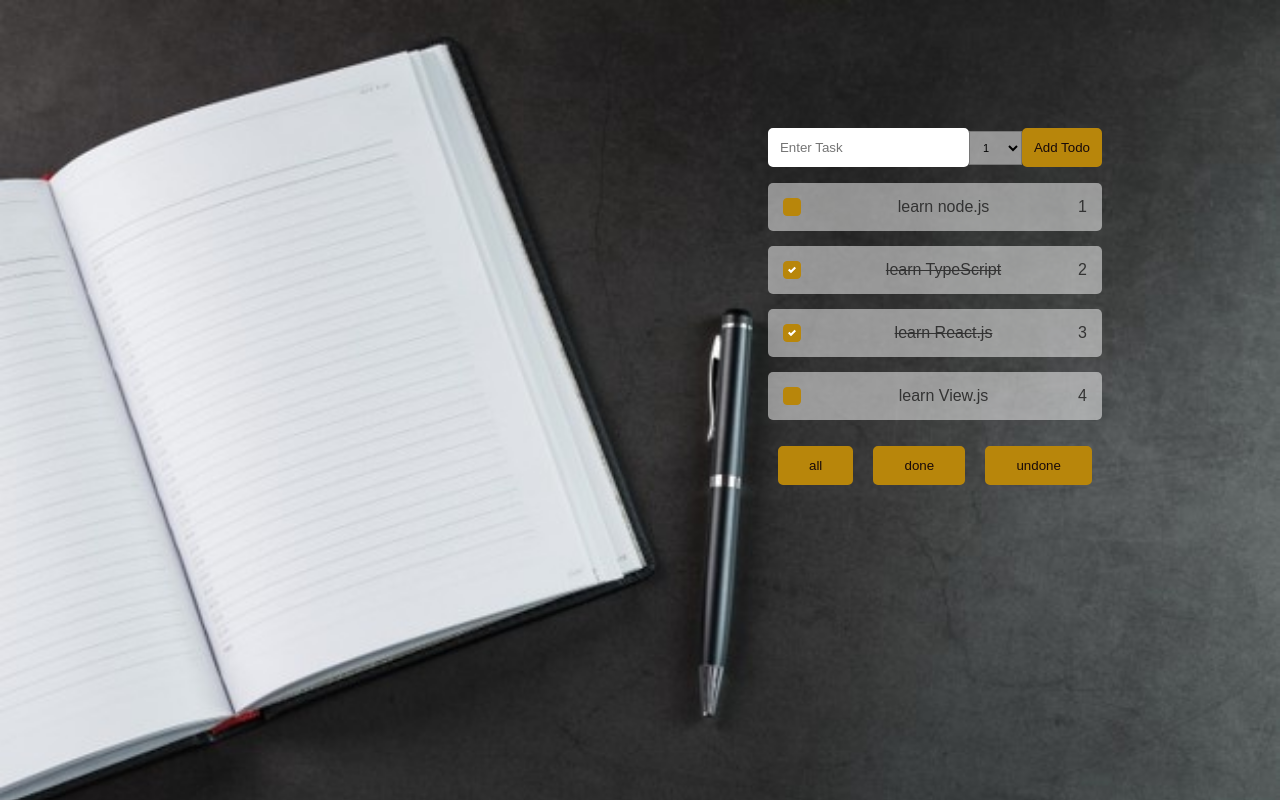
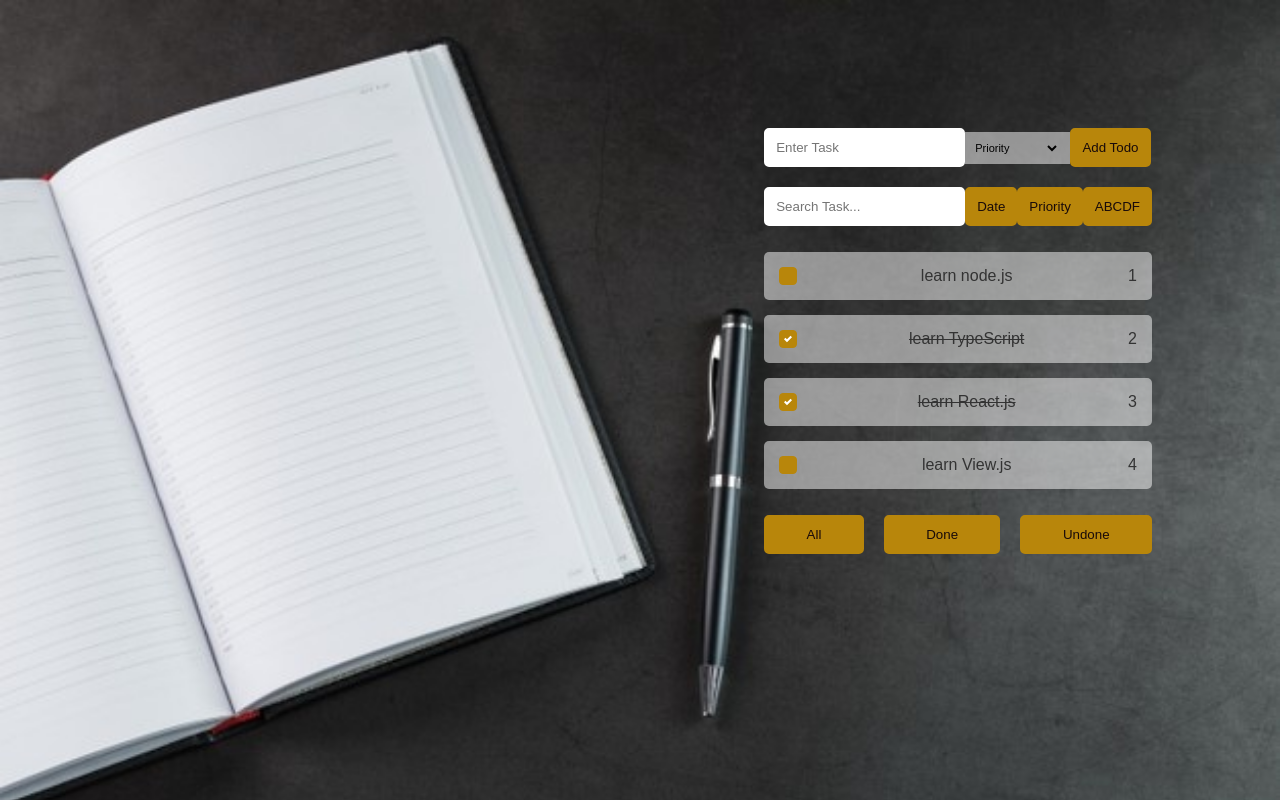
Before and after one commit to LesnovArt/todoList, a React (Create React App) app in the folder todo-react-ts/: page / in a window 1280 px wide. Built offline with nearby package versions, Linux system fonts and the light colour scheme.

Commit message:
added search/sort-button

```diff
--- a/todo-react-ts/src/App.tsx
+++ b/todo-react-ts/src/App.tsx
@@ -6,12 +6,14 @@ import { TodoList } from './components/TodoList';
 enum ActiveTypes {
   ALL = 'all',
   DONE = 'done',
-	UNDONE = 'undone'
+  UNDONE = 'undone',
+  FOUND = 'found'
 }
 
 const App: React.FC = () => {
   const [ todos, setTodos ] = useState(initialTodos);
   const [ activeType, setActiveType ] = useState(ActiveTypes.ALL);
+  const [ query, setQuery ] = useState<string>('');
 
   const toggleTodo: ToggleTodo = (selectedTodo) => {
     const newTodos = todos.map((todo) => {
@@ -43,7 +45,7 @@ const App: React.FC = () => {
     setTodos(filteredTodos);
   };
 
-	const getActiveTodos = (): Array<Todo> => {
+  const getActiveTodos: GetTodos = () => {
     switch (activeType) {
       case ActiveTypes.ALL:
         return todos;
@@ -51,36 +53,81 @@ const App: React.FC = () => {
         return getCompleted();
       case ActiveTypes.UNDONE:
         return getUncompleted();
+      case ActiveTypes.FOUND:
+        return getFoundTodos();
       default:
         return [];
     }
   };
 
-	const getCompleted = (): Array<Todo> => {
+  const getCompleted: GetTodos = () => {
     const completedTodos = todos.filter(({ isDone }) => isDone);
     return completedTodos;
   };
 
-	const getUncompleted = (): Array<Todo> => {
+  const getUncompleted: GetTodos = () => {
     const unCompletedTodos = todos.filter(({ isDone }) => !isDone);
     return unCompletedTodos;
+  };
+
+  const getFoundTodos: GetTodos = () => {
+    let foundString = query;
+    let searchedArray: Array<Todo> = [];
+    if (foundString.length > 0) {
+      searchedArray = todos.filter((todo) => {
+        foundString.toLowerCase();
+        return todo.text.toLowerCase().includes(foundString);
+      });
+    } else {
+      setActiveType(ActiveTypes.ALL);
+    }
+    return searchedArray;
+  };
+
+  const handleChange: HandleChange = (e) => {
+    setQuery(e.target.value);
+    if (e.target.value.length > 3) {
+      setActiveType(ActiveTypes.FOUND);
+    }
   };
 
   return (
     <div className='todoListMain'>
       <div className='header'>
         <AddTodoForm addTodo={addTodo} />
+        <form>
+          <input
+            className='todoForm__input'
+            type='text'
+            value={query}
+            onChange={handleChange}
+            placeholder='Search Task...'
+            maxLength={35}
+            required
+          />
+          <button className='btn ' onClick={() => setActiveType(ActiveTypes.ALL)}>
+            Date
+          </button>
+          <button className='btn ' onClick={() => setActiveType(ActiveTypes.ALL)}>
+            Priority
+          </button>
+          <button className='btn ' onClick={() => setActiveType(ActiveTypes.ALL)}>
+            ABCDF
+          </button>
+        </form>
       </div>
+      <div className='section'>
         <TodoList todos={getActiveTodos()} toggleTodo={toggleTodo} deleteTodo={deleteTodo} />
+      </div>
       <div className='btn-wrapper'>
         <button className='btn nav-btn' onClick={() => setActiveType(ActiveTypes.ALL)}>
-					all
+          All
         </button>
         <button className='btn nav-btn' onClick={() => setActiveType(ActiveTypes.DONE)}>
-					done
+          Done
         </button>
         <button className='btn nav-btn' onClick={() => setActiveType(ActiveTypes.UNDONE)}>
-					undone
+          Undone
         </button>
       </div>
     </div>
--- a/todo-react-ts/src/components/AddTodoForm.css
+++ b/todo-react-ts/src/components/AddTodoForm.css
@@ -3,17 +3,25 @@
 }
 
 .todoForm__input {
+  margin-bottom: 10px;
   padding: 10px;
   border: 2px solid #fff;
   border-radius: 5px;
-	word-wrap: break-word;
+}
+
+.labelForSelect {
+  padding: 10px;
+  background-color: rgba(255, 255, 255, 0.5);
+  font-size: 11px;
 }
 
 .todoForm__select {
   padding: 9px;
   outline: none;
-  background-color: rgba(255, 255, 255, 0.5);
+  border: none;
+  background-color: rgba(255, 255, 255, 0);
   font-size: 11px;
+  cursor: pointer;
 }
 
 .todoForm__btn {
--- a/todo-react-ts/src/components/AddTodoForm.tsx
+++ b/todo-react-ts/src/components/AddTodoForm.tsx
@@ -1,15 +1,15 @@
-import React, { ChangeEvent, FormEvent, useState } from 'react';
+import React, { useState } from 'react';
 import './AddTodoForm.css';
 
 export const AddTodoForm: React.FC<AddTodoFormProps> = ({ addTodo }) => {
   const initialNewTodo: NewTodo = {
     text: '',
-		priority: 1
+    priority: ''
   };
   const [ newTodo, setNewTodo ] = useState(initialNewTodo);
 
-	const setText = (e: ChangeEvent<HTMLInputElement>): void => {
-		const text = e.target.value;
+  const setText: HandleChange = (e) => {
+    const text: string = e.target.value;
 
     setNewTodo({
       ...newTodo,
@@ -17,7 +17,7 @@ export const AddTodoForm: React.FC<AddTodoFormProps> = ({ addTodo }) => {
     });
   };
 
-	const setPriority = (e: ChangeEvent<HTMLSelectElement>): void => {
+  const setPriority: HandleSelect = (e) => {
     const priority = Number(e.target.value);
 
     setNewTodo({
@@ -26,7 +26,7 @@ export const AddTodoForm: React.FC<AddTodoFormProps> = ({ addTodo }) => {
     });
   };
 
-	const handleSubmit = (e: FormEvent<HTMLFormElement>): void => {
+  const handleSubmit: HandleSubmit = (e) => {
     e.preventDefault();
     addTodo(newTodo);
     setNewTodo(initialNewTodo);
@@ -40,9 +40,19 @@ export const AddTodoForm: React.FC<AddTodoFormProps> = ({ addTodo }) => {
         value={newTodo.text}
         onChange={setText}
         placeholder='Enter Task'
+        maxLength={35}
         required
       />
-			<select className='todoForm__select' name='priority' value={newTodo.priority} onChange={setPriority}>
+      <label className='labelForSelect'>
+        Priority
+        <select
+          id='prioritySelect'
+          className='todoForm__select'
+          name='priority'
+          value={newTodo.priority}
+          onChange={setPriority}
+          required>
+          <option value='' />
           <option value='1'>1</option>
           <option value='2'>2</option>
           <option value='3'>3</option>
@@ -54,6 +64,7 @@ export const AddTodoForm: React.FC<AddTodoFormProps> = ({ addTodo }) => {
           <option value='9'>9</option>
           <option value='10'>10</option>
         </select>
+      </label>
       <button className='btn todoForm__btn' type='submit'>
         Add Todo
       </button>
--- a/todo-react-ts/src/components/TodoList.css
+++ b/todo-react-ts/src/components/TodoList.css
@@ -1,3 +1,3 @@
 .theList {
-	padding: 0;
+  padding: 0;
 }
--- a/todo-react-ts/src/index.css
+++ b/todo-react-ts/src/index.css
@@ -25,7 +25,7 @@ body {
   display: flex;
   padding: 20px;
   justify-content: flex-end;
-	margin-right: 150px;
+  margin-right: 100px;
 }
 
 .todoListMain {
@@ -33,6 +33,7 @@ body {
 }
 .btn-wrapper {
   display: flex;
+  margin: 0px -10px;
 }
 .nav-btn {
   flex: 1 0 auto;
```
Also changed, not shown: todo-react-ts/src/modules/types.d.ts (+10 -6 lines), todo-react-ts/src/components/TodoList.tsx (indentation only), todo-react-ts/src/components/TodoListItem.css (indentation only), todo-react-ts/src/components/TodoListItem.tsx (indentation only), todo-react-ts/src/modules/interfaces.d.ts (indentation only), todo-react-ts/src/shared/db.ts (indentation only), 1 other file (tests, documents, lock files or other folders). Lines whose indentation alone changed are shown as unchanged.
